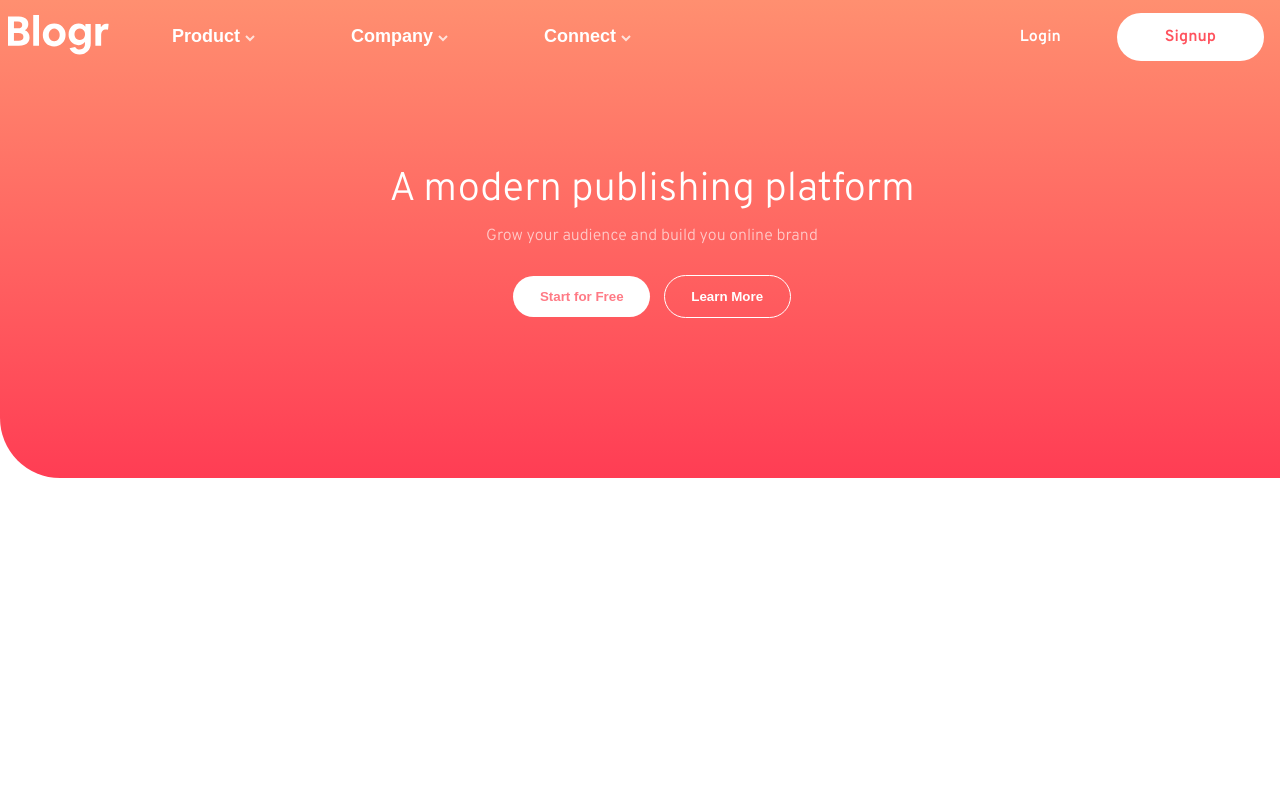
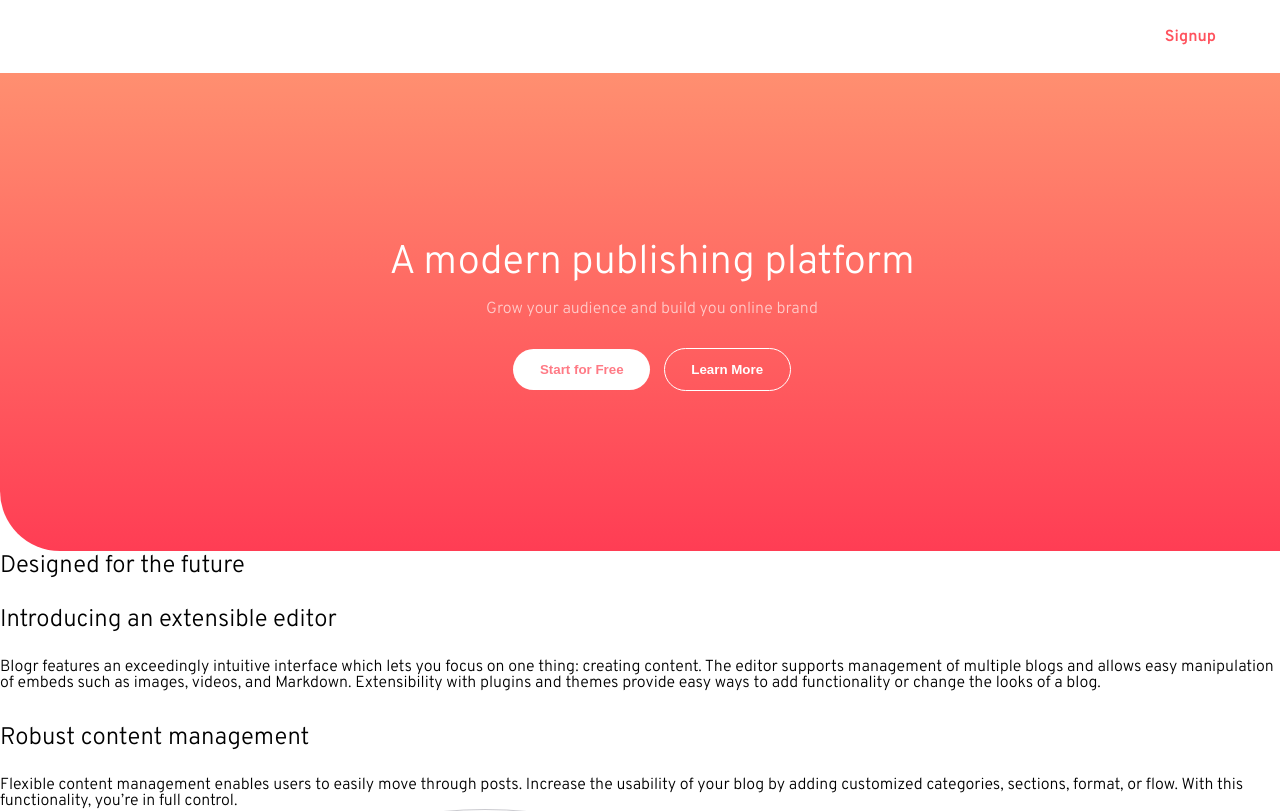
Before and after one commit to Jaisurya-14/blogr-app, a Vue app: page / in a window 1280 px wide. Shown: the top 811 px of the page. Built offline with nearby package versions, Linux system fonts and the light colour scheme.

Commit message:
added app layout sections

```diff
--- a/src/components/AppLayout.vue
+++ b/src/components/AppLayout.vue
@@ -1,23 +1,39 @@
 <template>
-  <div>
+  <div class="content">
     <header>
-      <MainHeader class="ps--a"></MainHeader>
+      <MainHeader></MainHeader>
     </header>
     <main>
       <BlogrHero></BlogrHero>
+      <div>
+        <AppIllustration1></AppIllustration1>
+        <AppIllustration3></AppIllustration3>
+        <AppIllustration2></AppIllustration2>
+      </div>
     </main>
-    <footer></footer>
+    <footer>
+      <MainFooter></MainFooter>
+    </footer>
   </div>
 </template>
 
 <script>
 import MainHeader from "./MainHeader.vue";
 import BlogrHero from "./BlogrHero.vue";
+import AppIllustration1 from "./AppIllustration1.vue";
+import AppIllustration2 from "./AppIllustration2.vue";
+import AppIllustration3 from "./AppIllustration3.vue";
+import MainFooter from "./MainFooter.vue";
+
 export default {
   name: "AppLayout",
   components: {
     MainHeader,
     BlogrHero,
+    AppIllustration1,
+    AppIllustration2,
+    AppIllustration3,
+    MainFooter,
   },
 };
 </script>
```
